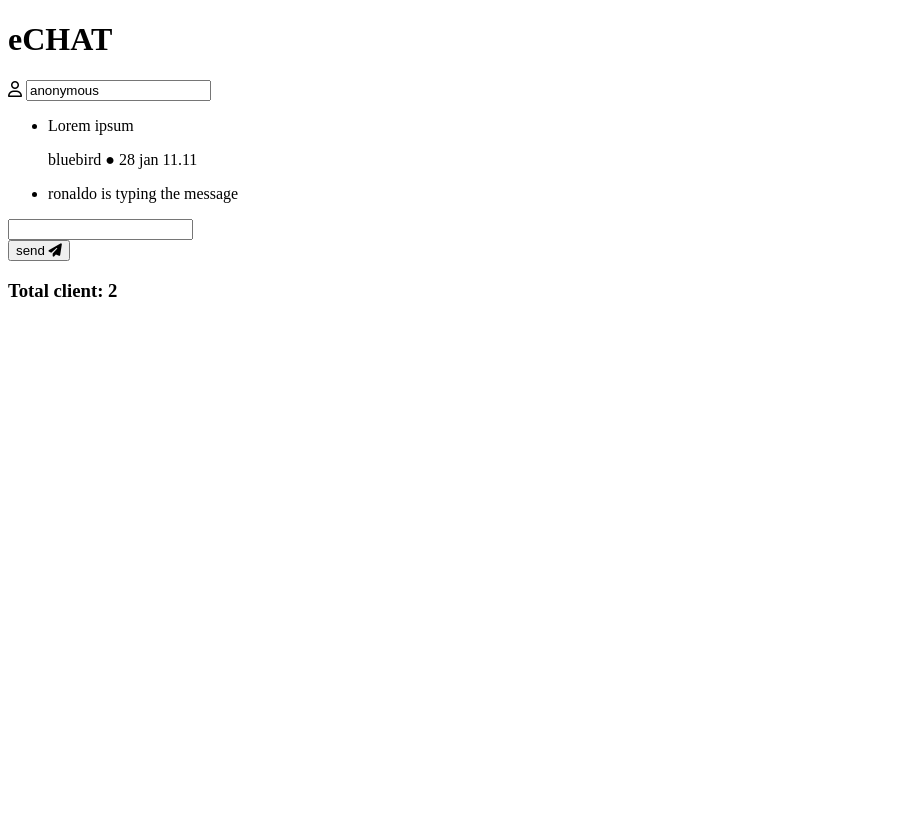
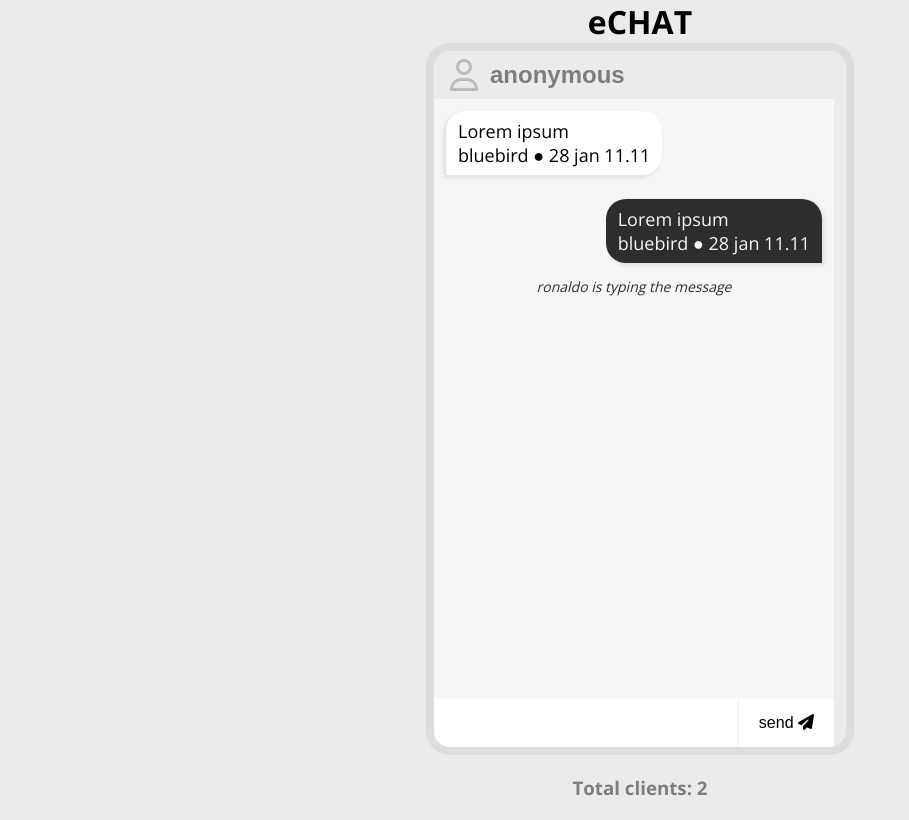
Before and after one commit to prathoseraaj/chat-app, a website: page public/index.html in a window 1280 px wide. Shown: the whole page, without its empty margins (0-909 px from the left). Drawn offline with nearby package versions, Linux system fonts and the light colour scheme.

Commit message:
feat: css

```diff
--- a/public/index.html
+++ b/public/index.html
@@ -4,6 +4,7 @@
     <meta charset="UTF-8">
     <meta name="viewport" content="width=device-width, initial-scale=1.0">
     <link rel="stylesheet" href="https://cdnjs.cloudflare.com/ajax/libs/font-awesome/6.7.2/css/all.min.css" integrity="sha512-Evv84Mr4kqVGRNSgIGL/F/aIDqQb7xQ2vcrdIwxfjThSH8CSR7PBEakCr51Ck+w+/U6swU2Im1vVX0SVk9ABhg==" crossorigin="anonymous" referrerpolicy="no-referrer" />
+    <link rel="stylesheet" href="style.css">
     <title>Chat</title>
 </head>
 <body>
@@ -14,8 +15,12 @@
             <input type="text" id="name-input" class="name-input" value="anonymous" maxlength="20">
         </div>
         <ul class="message-container" id="message-container">
-            <li>
-                <p>Lorem ipsum </p>
+            <li class="message-left">
+                <p class="message">Lorem ipsum </p>
+                <span>bluebird ● 28 jan 11.11</span>
+            </li>
+            <li class="message-right">
+                <p class="message">Lorem ipsum </p>
                 <span>bluebird ● 28 jan 11.11</span>
             </li>
             <li class="message-feedback">
@@ -29,7 +34,7 @@
             <div class="v-divider"></div>
             <button type="button" class="send-button">send <span><i class="fas fa-paper-plane"></i></span></button>
         </form>
-        <h3 class="client-total" id="client-total"> Total client: 2</h3>
     </div>
+    <h3 class="clients-total" id="client-total">Total clients: 2</h3>
 </body>
 </html>
--- /dev/null
+++ b/public/style.css
@@ -0,0 +1,141 @@
+@import url('https://fonts.googleapis.com/css2?family=Open+Sans:wght@400;700&display=swap');
+
+* {
+  margin: 0;
+  padding: 0;
+  box-sizing: border-box;
+  scroll-behavior: smooth;
+}
+
+body {
+  font-family: 'Open Sans', sans-serif;
+  /* display: flex;
+  flex-direction: column;
+  justify-content: center;
+  align-items: center; */
+  display: grid;
+  place-items: center;
+  background-color: #ebebeb;
+}
+
+.title {
+  margin: 20px 0;
+}
+
+.main {
+  border: 8px solid #dddddd;
+  border-radius: 24px;
+  overflow: hidden;
+}
+
+.name {
+  display: flex;
+  font-size: 32px;
+  font-weight: 700;
+  padding: 8px 16px;
+  color: #7e7e7e;
+  background-color: #ebebeb;
+}
+
+.name > span {
+  color: #bbb;
+}
+
+.name-input {
+  font-size: 24px;
+  font-weight: 700;
+  color: #7e7e7e;
+  flex-grow: 1;
+  border: none;
+  margin: 0px 12px;
+  outline: none;
+  background-color: #ebebeb;
+}
+
+.message-container {
+  display: flex;
+  flex-direction: column;
+  background-color: #f6f6f6;
+  width: 400px;
+  height: 600px;
+  overflow-y: scroll;
+  overflow-x: hidden;
+}
+
+.message-left,
+.message-right {
+  list-style: none;
+  padding: 8px 12px;
+  margin: 12px;
+  max-width: 250px;
+  font-size: 18px;
+  word-wrap: break-word;
+}
+
+.message-left {
+  border-radius: 20px 20px 20px 0px;
+  align-self: flex-start;
+  background-color: #fff;
+  box-shadow: -2px 2px 4px #dcdcdc;
+}
+
+.message-right {
+  border-radius: 20px 20px 0px 20px;
+  align-self: flex-end;
+  background-color: #2d2d2d;
+  box-shadow: 2px 2px 4px #dcdcdc;
+  color: #f6f6f6;
+}
+
+.message-left > p > span,
+.message-right > p > span {
+  display: block;
+  font-style: italic;
+  font-size: 12px;
+  margin-top: 4px;
+}
+
+.feedback {
+  font-style: italic;
+  font-size: 14px;
+  padding: 0px 16px 16px 16px;
+  color: #2d2d2d;
+  text-align: center;
+}
+
+.message-form {
+  display: flex;
+  justify-content: space-between;
+  width: 400px;
+}
+
+.message-input {
+  flex-grow: 1;
+  height: 48px;
+  font-size: 16px;
+  border: none;
+  outline: none;
+  padding: 0 12px;
+  background-color: #fff;
+}
+
+.send-button {
+  height: 48px;
+  font-size: 16px;
+  border: none;
+  padding: 0px 20px;
+  outline: none;
+  background-color: #fff;
+  cursor: pointer;
+}
+
+.v-divider {
+  height: 48px;
+  width: 2px;
+  background-color: #f6f6f6;
+}
+
+.clients-total {
+  margin: 20px 0;
+  color: #7e7e7e;
+}
```
